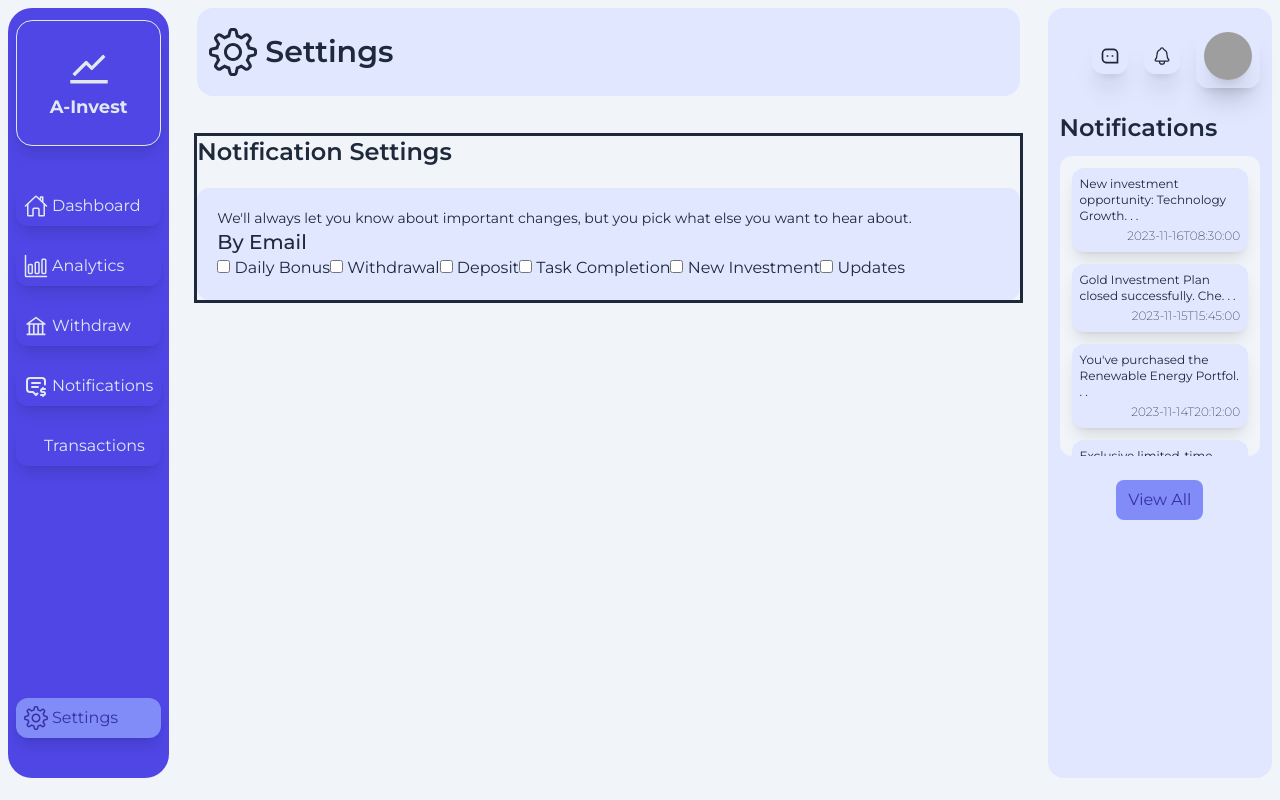
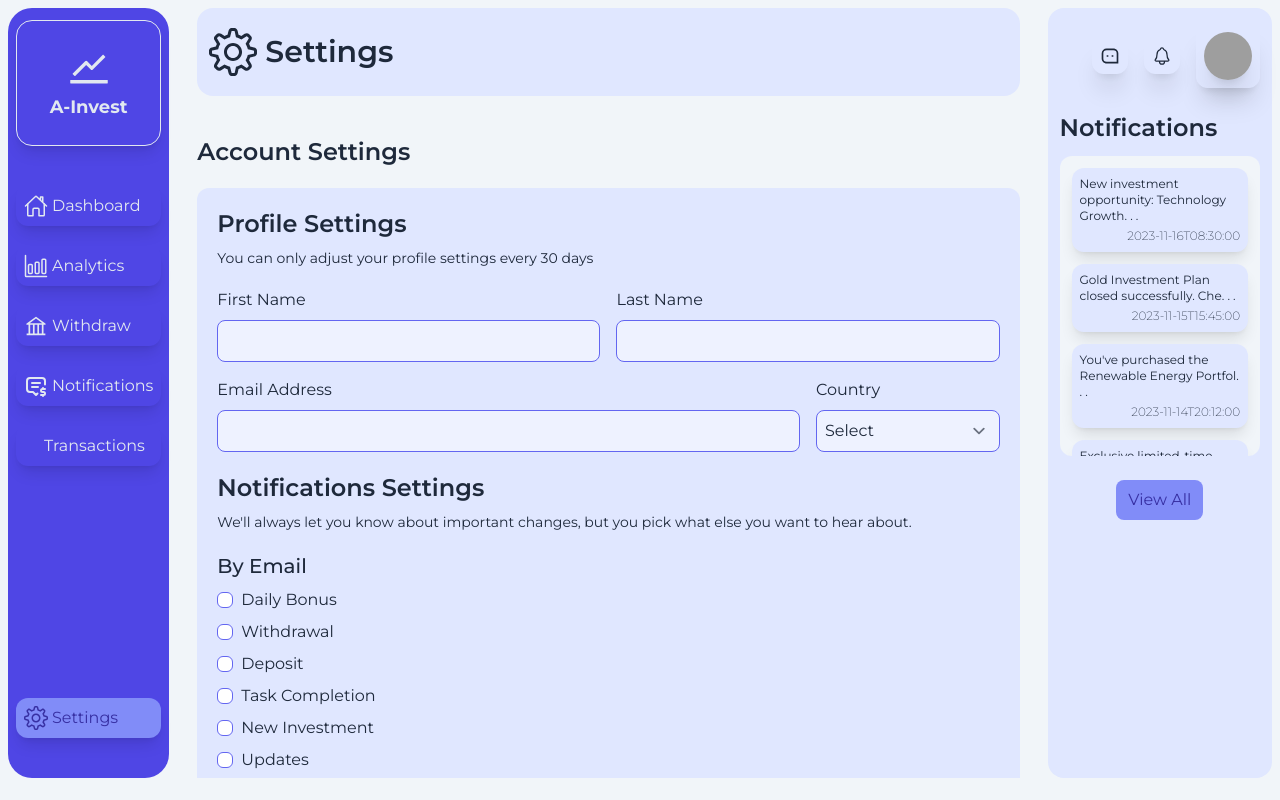
Before and after one commit to Officialibn1/a_invest, a Next.js app: page /dashboard/user/settings in a window 1280 px wide. Built offline with nearby package versions, Linux system fonts and the light colour scheme; grey boxes are pictures that could not be loaded; some icons are missing.

Commit message:
Settings page complete

```diff
--- a/app/components/styles/SettingsPage.css
+++ b/app/components/styles/SettingsPage.css
@@ -1,11 +1,75 @@
 .settingsPage {
-	@apply outline mt-10;
+	@apply mt-10;
 }
 
 .settingsPageContent {
 	@apply mt-5 bg-indigo-100 p-5 rounded-xl;
 }
 
-.settingsPageContent > p {
+.settingsPageContent > form p {
 	@apply text-xs lg:text-sm;
 }
+
+.settingsPageContent > form fieldset {
+	@apply flex flex-col gap-2 mt-5;
+}
+
+.settingsPageContent > form fieldset legend {
+	@apply mb-2 text-xl font-medium;
+}
+
+.settingsPageContent > form fieldset legend span {
+	@apply text-sm font-light;
+}
+
+.settingsPageContent > form fieldset label.notificationLabel {
+	@apply flex items-center gap-2 w-fit;
+}
+
+.settingsPageContent
+	> form
+	fieldset
+	label.notificationLabel
+	input[type="checkbox"],
+input[type="radio"] {
+	@apply h-4 w-4 rounded-[100%] border-indigo-500 text-indigo-500 focus:ring-indigo-500;
+}
+
+.settingsPageContent
+	> form
+	fieldset
+	label.notificationLabel
+	input[type="checkbox"] {
+	@apply rounded-md;
+}
+
+.settingsPageContent > form fieldset label.profileLabel {
+	@apply flex flex-col gap-2;
+}
+
+.settingsPageContent > form fieldset label.profileLabel input[type="text"],
+input[type="email"],
+select {
+	@apply outline-none px-2 py-2 rounded-lg bg-indigo-50 border-indigo-500 focus:ring-indigo-500;
+}
+
+.settingsPageContent > form fieldset .profileInputGrid {
+	@apply grid grid-cols-1 gap-2 md:grid-cols-4 md:gap-4;
+}
+
+/* form bottons container and buttons styles */
+.settingsPageContent > form .formButtons {
+	@apply flex mt-10 justify-end gap-8;
+}
+
+.settingsPageContent > form .formButtons button {
+	@apply px-3 py-2 rounded-lg text-indigo-800 duration-200 ease-in-out;
+}
+
+.settingsPageContent > form .formButtons button:first-child {
+	@apply outline outline-indigo-400 hover:bg-indigo-200;
+}
+
+.settingsPageContent > form .formButtons button:last-child {
+	@apply bg-indigo-400 hover:bg-indigo-300 px-5;
+}
--- a/app/components/styles/WithdrawalPage.css
+++ b/app/components/styles/WithdrawalPage.css
@@ -51,7 +51,7 @@
 /* the inputs and select elemrnts inside the form group */
 .withdrawContainer form > div input,
 select {
-	@apply outline-none px-1 py-2 rounded-lg bg-indigo-50;
+	@apply outline-none px-1 py-2 rounded-lg bg-indigo-50 border-indigo-500 focus:ring-indigo-500;
 }
 
 /* Input of type submit */
--- a/app/dashboard/user/settings/page.tsx
+++ b/app/dashboard/user/settings/page.tsx
@@ -1,6 +1,12 @@
+"use client";
 import React from "react";
 import { SlSettings } from "react-icons/sl";
 import "@/app/components/styles/SettingsPage.css";
+import { africanCountries } from "@/app/lib/dummyData";
+
+const editProfile = (e: React.FormEvent<HTMLFormElement>) => {
+	e.preventDefault();
+};
 
 const SettingsPage = () => {
 	return (
@@ -11,70 +17,213 @@ const SettingsPage = () => {
 			</div>
 
 			<div className='settingsPage'>
-				<h2>Notification Settings</h2>
+				<h2>Account Settings</h2>
 
 				<div className='settingsPageContent'>
-					<p>
-						We&apos;ll always let you know about important changes, but you pick
-						what else you want to hear about.
-					</p>
-					<form>
-						<div>
-							<h3>By Email</h3>
+					<form onSubmit={(e) => editProfile(e)}>
+						<h2 className='mb-2'>Profile Settings</h2>
 
-							<label>
+						<p>You can only adjust your profile settings every 30 days</p>
+						<fieldset>
+							<div className='profileInputGrid'>
+								<label className='profileLabel md:col-span-2'>
+									<span>First Name</span>
+									<input
+										type='text'
+										id='firstName'
+									/>
+								</label>
+
+								<label className='profileLabel md:col-span-2'>
+									<span>Last Name</span>
+									<input
+										type='text'
+										id='lastName'
+									/>
+								</label>
+
+								<label className='profileLabel md:col-span-3'>
+									<span>Email Address</span>
+									<input
+										type='email'
+										id='emailAddress'
+									/>
+								</label>
+
+								<label className='profileLabel'>
+									<span>Country</span>
+									<select id='country'>
+										<option
+											disabled
+											selected>
+											Select
+										</option>
+										{africanCountries.map((con, i) => (
+											<option
+												value={con}
+												key={i}>
+												{con}
+											</option>
+										))}
+									</select>
+								</label>
+							</div>
+						</fieldset>
+
+						<h2 className='mb-2 mt-5'>Notifications Settings</h2>
+						<p>
+							We&apos;ll always let you know about important changes, but you
+							pick what else you want to hear about.
+						</p>
+
+						<fieldset>
+							<legend>By Email</legend>
+
+							<label className='notificationLabel'>
 								<input
 									type='checkbox'
 									name='Dialy Bonus'
 									id='Dialy Bonus'
-								/>{" "}
-								Daily Bonus
+								/>
+								<span>Daily Bonus</span>
 							</label>
 
-							<label>
+							<label className='notificationLabel'>
 								<input
 									type='checkbox'
 									name='Withdrawal'
 									id='Withdrawal'
-								/>{" "}
-								Withdrawal
+								/>
+								<span>Withdrawal</span>
 							</label>
 
-							<label>
+							<label className='notificationLabel'>
 								<input
 									type='checkbox'
 									name='Deposit'
 									id='Deposit'
-								/>{" "}
-								Deposit
+								/>
+								<span>Deposit</span>
 							</label>
 
-							<label>
+							<label className='notificationLabel'>
 								<input
 									type='checkbox'
 									name='Task Completion'
 									id='Task Completion'
-								/>{" "}
-								Task Completion
+								/>
+								<span>Task Completion</span>
 							</label>
 
-							<label>
+							<label className='notificationLabel'>
 								<input
 									type='checkbox'
 									name='New Investment'
 									id='New Investment'
-								/>{" "}
-								New Investment
+								/>
+								<span>New Investment</span>
 							</label>
 
-							<label>
+							<label className='notificationLabel'>
 								<input
 									type='checkbox'
 									name='Updates'
 									id='Updates'
-								/>{" "}
-								Updates
+								/>
+								<span>Updates</span>
 							</label>
+						</fieldset>
+
+						{/* Notifications fiesld set */}
+						<fieldset>
+							<legend className='notificationLabel'>
+								By SMS
+								<span>
+									(You&apos;ll get an immidiate notification even when offline)
+								</span>
+							</legend>
+
+							<label className='notificationLabel'>
+								<input
+									type='checkbox'
+									name='Dialy Bonus'
+									id='Dialy Bonus'
+								/>
+								<span>Daily Bonus</span>
+							</label>
+
+							<label className='notificationLabel'>
+								<input
+									type='checkbox'
+									name='Withdrawal'
+									id='Withdrawal'
+								/>
+								<span>Withdrawal</span>
+							</label>
+
+							<label className='notificationLabel'>
+								<input
+									type='checkbox'
+									name='Deposit'
+									id='Deposit'
+								/>
+								<span>Deposit</span>
+							</label>
+
+							<label className='notificationLabel'>
+								<input
+									type='checkbox'
+									name='Task Completion'
+									id='Task Completion'
+								/>
+								<span>Task Completion</span>
+							</label>
+
+							<label className='notificationLabel'>
+								<input
+									type='checkbox'
+									name='New Investment'
+									id='New Investment'
+								/>
+								<span>New Investment</span>
+							</label>
+
+							<label className='notificationLabel'>
+								<input
+									type='checkbox'
+									name='Updates'
+									id='Updates'
+								/>
+								<span>Updates</span>
+							</label>
+						</fieldset>
+
+						{/* Push Notifications */}
+						<fieldset>
+							<legend>Push Notifications</legend>
+
+							<label className='notificationLabel'>
+								<input
+									type='radio'
+									name='push-notifications'
+									id='allNotifications'
+								/>
+								<span>All Notifications</span>
+							</label>
+
+							<label className='notificationLabel'>
+								<input
+									type='radio'
+									name='push-notifications'
+									id='noNotifications'
+								/>
+								<span>No Push Notifications</span>
+							</label>
+						</fieldset>
+
+						<div className='formButtons'>
+							<button>Cancel</button>
+							<button>Save</button>
 						</div>
 					</form>
 				</div>
--- a/app/lib/dummyData.ts
+++ b/app/lib/dummyData.ts
@@ -269,3 +269,62 @@ export const dummyDounutData: PieData[] = [
 		borderColor: "#1da1f2",
 	},
 ];
+
+// All african countries array
+export const africanCountries: string[] = [
+	"Algeria",
+	"Algeria",
+	"Angola",
+	"Benin",
+	"Botswana",
+	"Burkina Faso",
+	"Burundi",
+	"Cabo Verde",
+	"Cameroon",
+	"Central African Republic",
+	"Chad",
+	"Comoros",
+	"Democratic Republic of the Congo",
+	"Djibouti",
+	"Egypt",
+	"Equatorial Guinea",
+	"Eritrea",
+	"Eswatini",
+	"Ethiopia",
+	"Gabon",
+	"Gambia",
+	"Ghana",
+	"Guinea",
+	"Guinea-Bissau",
+	"Ivory Coast",
+	"Kenya",
+	"Lesotho",
+	"Liberia",
+	"Libya",
+	"Madagascar",
+	"Malawi",
+	"Mali",
+	"Mauritania",
+	"Mauritius",
+	"Morocco",
+	"Mozambique",
+	"Namibia",
+	"Niger",
+	"Nigeria",
+	"Republic of the Congo",
+	"Rwanda",
+	"Sao Tome and Principe",
+	"Senegal",
+	"Seychelles",
+	"Sierra Leone",
+	"Somalia",
+	"South Africa",
+	"South Sudan",
+	"Sudan",
+	"Tanzania",
+	"Togo",
+	"Tunisia",
+	"Uganda",
+	"Zambia",
+	"Zimbabwe",
+];
--- a/package.json
+++ b/package.json
@@ -9,6 +9,7 @@
 		"lint": "next lint"
 	},
 	"dependencies": {
+		"@tailwindcss/forms": "^0.5.7",
 		"@types/chart.js": "^2.9.40",
 		"chart.js": "^4.4.0",
 		"clsx": "^2.0.0",
--- a/tailwind.config.ts
+++ b/tailwind.config.ts
@@ -1,20 +1,20 @@
-import type { Config } from 'tailwindcss'
+import type { Config } from "tailwindcss";
 
 const config: Config = {
 	content: [
-    './pages/**/*.{js,ts,jsx,tsx,mdx}',
-    './components/**/*.{js,ts,jsx,tsx,mdx}',
-    './app/**/*.{js,ts,jsx,tsx,mdx}',
+		"./pages/**/*.{js,ts,jsx,tsx,mdx}",
+		"./components/**/*.{js,ts,jsx,tsx,mdx}",
+		"./app/**/*.{js,ts,jsx,tsx,mdx}",
 	],
 	theme: {
 		extend: {
 			backgroundImage: {
-        'gradient-radial': 'radial-gradient(var(--tw-gradient-stops))',
-        'gradient-conic':
-          'conic-gradient(from 180deg at 50% 50%, var(--tw-gradient-stops))',
+				"gradient-radial": "radial-gradient(var(--tw-gradient-stops))",
+				"gradient-conic":
+					"conic-gradient(from 180deg at 50% 50%, var(--tw-gradient-stops))",
 			},
 		},
 	},
-  plugins: [],
-}
-export default config
+	plugins: [require("@tailwindcss/forms")],
+};
+export default config;
```
Also changed, not shown: 1 other file (tests, documents, lock files or other folders). Lines whose indentation alone changed are shown as unchanged.
